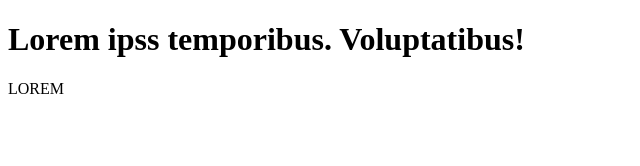
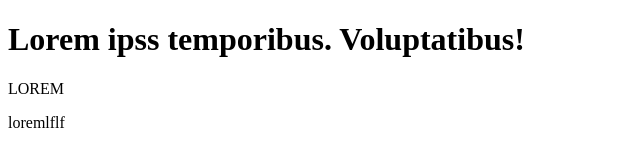
Before and after one commit to sashakorzhavina99-design/git-test, a plain HTML site: page index.html in a window 1280 px wide. Shown: the full height of the page, 0-640 px from the left. Drawn offline with Linux system fonts and the light colour scheme.

Commit message:
commit-3

```diff
--- a/index.html
+++ b/index.html
@@ -8,5 +8,6 @@
 <body>
   <h1>Lorem ipss temporibus. Voluptatibus!</h1>
 <P>LOREM</P>
+<p>loremlflf</p>
 </body>
 </html>
```
